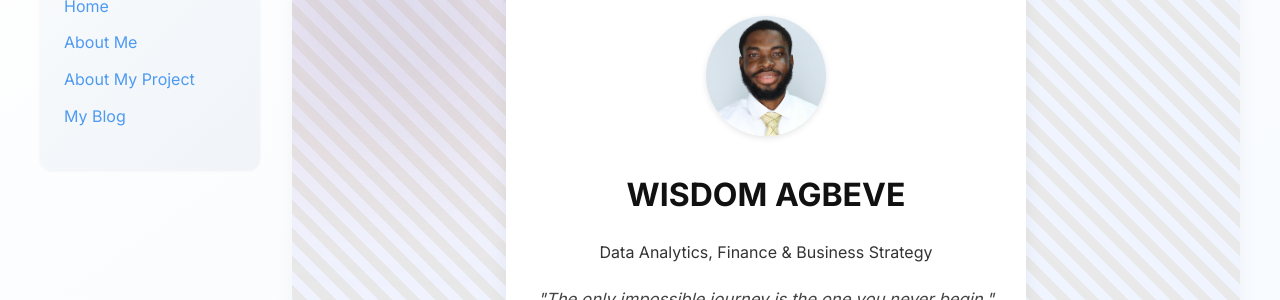
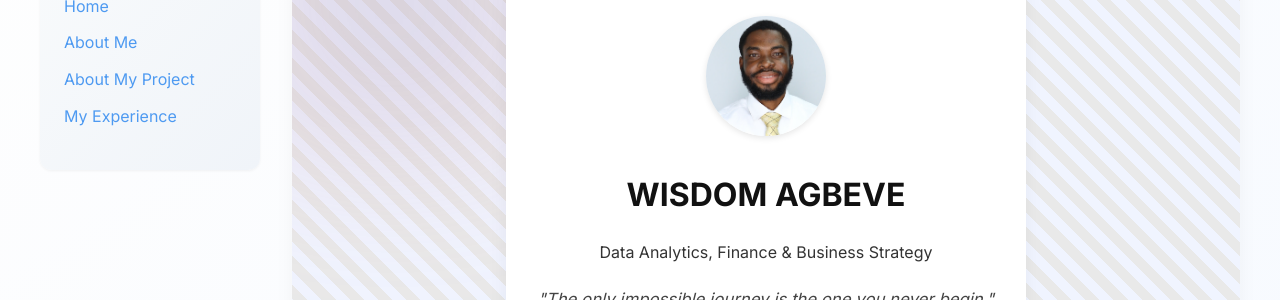
Before and after one commit to wagbeve/wagbeve.github.io, a Jekyll site: the page built from index.md, in a window 1280 px wide. Shown: the part 128-428 px from the top of the page. Built offline with Jekyll 4.4.1, drawn with Linux system fonts in a browser that asks for light colours.

Commit message:
Update default.html

```diff
--- a/_layouts/default.html
+++ b/_layouts/default.html
@@ -26,7 +26,7 @@
           <li><a href="/">Home</a></li>
           <li><a href="/about-me.html">About Me</a></li>
           <li><a href="/about-my-project.html">About My Project</a></li>
-          <li><a href="/my-blog.html">My Blog</a></li>
+          <li><a href="/my-blog.html">My Experience</a></li>
         </ul>
       </nav>
     </aside>
```
